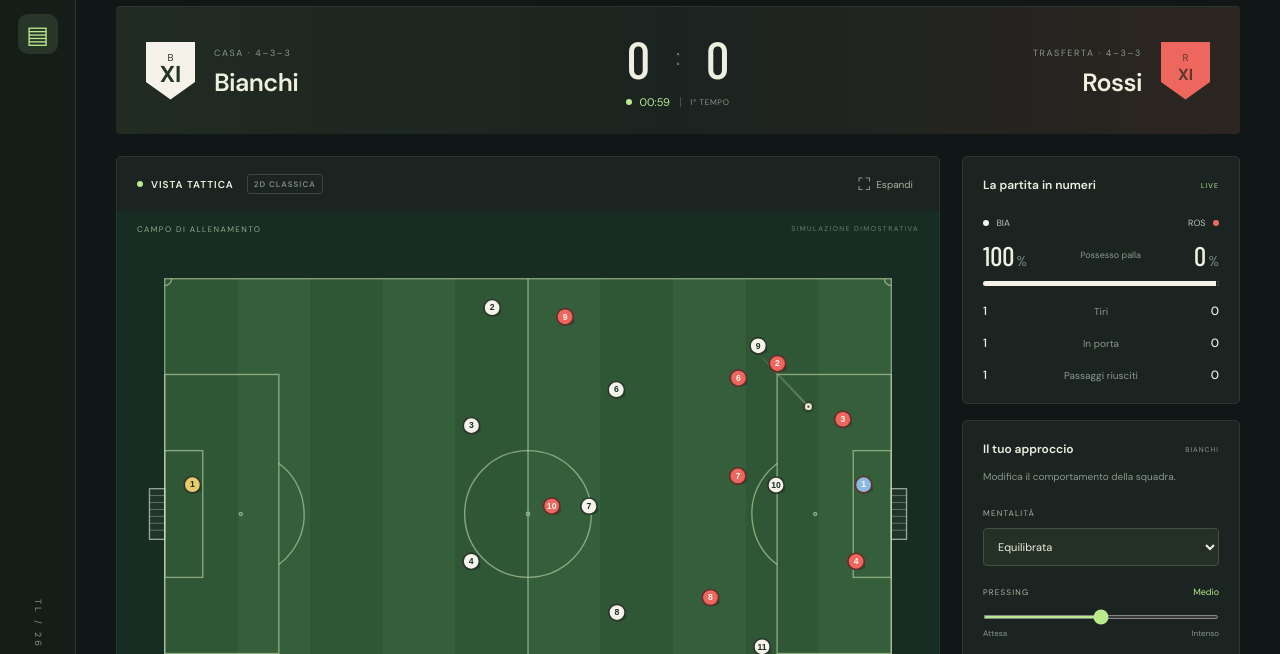
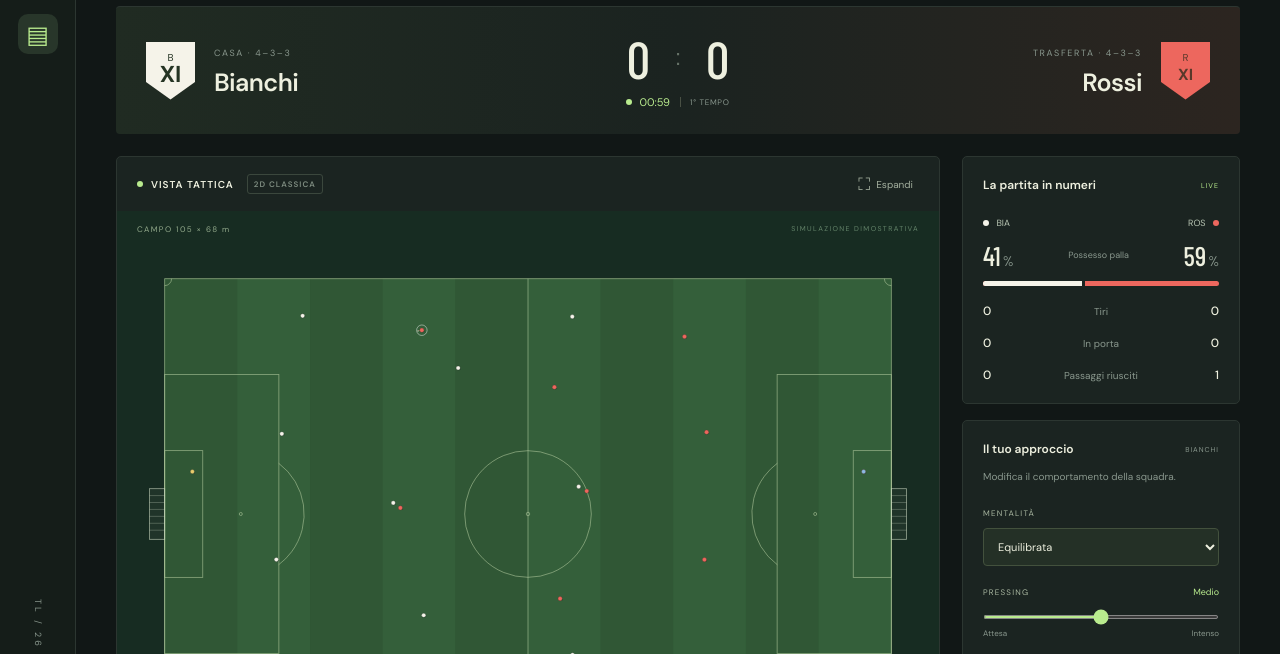
Before and after one commit to Wizards2k/FootballManagerAI2026, a website with bundled scripts: page index.html in a window 1280 px wide. Shown: the part 125-779 px from the top of the page. Built offline with nearby package versions, Linux system fonts and the light colour scheme.

Commit message:
Scale players and ball to metric pitch dimensions

```diff
--- a/app.mjs
+++ b/app.mjs
@@ -1,4 +1,5 @@
 import { Match } from './engine.mjs';
+import { PITCH, PLAYER, BALL, pitchViewport } from './geometry.mjs';
 const $=id=>document.getElementById(id);
 const match=new Match();let paused=false,speed=1,last=0,accumulator=0,lastEvent=0,selected=null;const trail=[];
 const canvas=$('pitch'),ctx=canvas.getContext('2d');
@@ -7,11 +8,11 @@ function pitch(){
   const w=canvas.clientWidth,h=canvas.clientHeight,dpr=window.devicePixelRatio||1;
   if(canvas.width!==Math.round(w*dpr)||canvas.height!==Math.round(h*dpr)){canvas.width=Math.round(w*dpr);canvas.height=Math.round(h*dpr);}
   ctx.setTransform(dpr,0,0,dpr,0,0);ctx.clearRect(0,0,w,h);
-  const s=Math.min(w/113,h/78),ox=(w-105*s)/2,oy=(h-68*s)/2;view={s,ox,oy};
+  const {s,ox,oy}=pitchViewport(w,h);view={s,ox,oy};
   ctx.save();ctx.translate(ox,oy);ctx.scale(s,s);
   ctx.fillStyle='#315b37';ctx.fillRect(0,0,105,68);
   for(let i=0;i<10;i++){ctx.fillStyle=i%2?'#345f3a':'#305735';ctx.fillRect(i*10.5,0,10.5,68);}
-  ctx.strokeStyle='#b5cda0aa';ctx.lineWidth=.2;
+  ctx.strokeStyle='#b5cda0aa';ctx.lineWidth=PITCH.lineWidth;
   const rect=(x,y,w,h)=>ctx.strokeRect(x,y,w,h),circle=(x,y,r)=>{ctx.beginPath();ctx.arc(x,y,r,0,Math.PI*2);ctx.stroke();};
   rect(0,0,105,68);ctx.beginPath();ctx.moveTo(52.5,0);ctx.lineTo(52.5,68);ctx.stroke();circle(52.5,34,9.15);
   for(const left of [true,false]){
@@ -19,21 +20,25 @@ function pitch(){
     const px=left?11:94;circle(px,34,.22);
     ctx.beginPath();ctx.arc(px,34,9.15,left?-0.93:Math.PI-.93,left?.93:Math.PI+.93);ctx.stroke();
     ctx.fillStyle='#dbe3d00b';ctx.fillRect(left?-2.2:105,30.34,2.2,7.32);ctx.strokeStyle='#cedac5aa';rect(left?-2.2:105,30.34,2.2,7.32);
-    ctx.lineWidth=.08;for(let j=1;j<7;j++){ctx.beginPath();ctx.moveTo(left?-2.2:105,30.34+j);ctx.lineTo(left?0:107.2,30.34+j);ctx.stroke();}ctx.lineWidth=.2;ctx.strokeStyle='#b5cda0aa';
+    ctx.lineWidth=.06;for(let j=1;j<7;j++){ctx.beginPath();ctx.moveTo(left?-2.2:105,30.34+j);ctx.lineTo(left?0:107.2,30.34+j);ctx.stroke();}ctx.lineWidth=PITCH.lineWidth;ctx.strokeStyle='#b5cda0aa';
   }
   circle(52.5,34,.25);
   for(const [x,y,start] of [[0,0,0],[105,0,Math.PI/2],[105,68,Math.PI],[0,68,Math.PI*1.5]]){ctx.beginPath();ctx.arc(x,y,1,start,start+Math.PI/2);ctx.stroke();}
-  if($('trails').checked&&trail.length>1){for(let i=1;i<trail.length;i++){ctx.strokeStyle=`rgba(255,246,204,${i/trail.length*.35})`;ctx.lineWidth=.28;ctx.beginPath();ctx.moveTo(trail[i-1].x,trail[i-1].y);ctx.lineTo(trail[i].x,trail[i].y);ctx.stroke();}}
+  if($('trails').checked&&trail.length>1){for(let i=1;i<trail.length;i++){ctx.strokeStyle=`rgba(255,246,204,${i/trail.length*.35})`;ctx.lineWidth=.06;ctx.beginPath();ctx.moveTo(trail[i-1].x,trail[i-1].y);ctx.lineTo(trail[i].x,trail[i].y);ctx.stroke();}}
   for(const p of [...match.players].sort((a,b)=>a.y-b.y)){
     const chosen=p===selected;const carrier=match.players[match.owner]===p&&!match.flight;
-    if(carrier||chosen){ctx.strokeStyle=chosen?'#f6d783':'#ffffff70';ctx.lineWidth=.23;circle(p.x,p.y,1.65);}
-    ctx.fillStyle='#0b1d1f55';ctx.beginPath();ctx.ellipse(p.x+.18,p.y+.6,1.2,.65,0,0,Math.PI*2);ctx.fill();
-    ctx.fillStyle=p.number===1?(p.team===0?'#e8cb6b':'#8cb9e3'):colors[p.team];ctx.strokeStyle=p.team===0?'#29342c':'#652d2a';ctx.lineWidth=.23;
-    ctx.beginPath();ctx.arc(p.x,p.y,1.18,0,Math.PI*2);ctx.fill();ctx.stroke();
-    ctx.fillStyle=p.team===0?'#1c3027':'#fff4e9';ctx.font='bold 1.25px Arial';ctx.textAlign='center';ctx.textBaseline='middle';ctx.fillText(p.number,p.x,p.y+.05);
-    if($('names').checked||chosen){ctx.font='1.35px Arial';const label=`${p.team===0?'B':'R'} · ${p.role}`;const tw=ctx.measureText(label).width;ctx.fillStyle='#15251ed9';ctx.fillRect(p.x-tw/2-.6,p.y+1.7,tw+1.2,2.6);ctx.fillStyle='#f5f4df';ctx.fillText(label,p.x,p.y+3);}
+    if(carrier||chosen){ctx.strokeStyle=chosen?'#f6d783':'#ffffff70';ctx.lineWidth=1/s;circle(p.x,p.y,PLAYER.radius+3/s);}
+    ctx.fillStyle='#0b1d1f55';ctx.beginPath();ctx.ellipse(p.x+.08,p.y+.15,PLAYER.radius,.16,0,0,Math.PI*2);ctx.fill();
+    ctx.fillStyle=p.number===1?(p.team===0?'#e8cb6b':'#8cb9e3'):colors[p.team];ctx.strokeStyle=p.team===0?'#29342c':'#652d2a';ctx.lineWidth=.04;
+    // Inset the stroke so the OUTER diameter remains exactly 0.65 m.
+    ctx.beginPath();ctx.arc(p.x,p.y,PLAYER.radius-ctx.lineWidth/2,0,Math.PI*2);ctx.fill();ctx.stroke();
+    ctx.textAlign='center';ctx.textBaseline='middle';
+    if(PLAYER.diameter*s>=12){ctx.fillStyle=p.team===0?'#1c3027':'#fff4e9';ctx.font=`bold ${PLAYER.diameter*.52}px Arial`;ctx.fillText(p.number,p.x,p.y);}
+    if($('names').checked||chosen){const fontSize=10/s;ctx.font=`${fontSize}px Arial`;const label=`${p.team===0?'B':'R'}${p.number} · ${p.role}`;const tw=ctx.measureText(label).width;const ly=p.y+PLAYER.radius+8/s;ctx.fillStyle='#15251ed9';ctx.fillRect(p.x-tw/2-3/s,ly-7/s,tw+6/s,14/s);ctx.fillStyle='#f5f4df';ctx.fillText(label,p.x,ly);}
   }
-  ctx.shadowColor='#0008';ctx.shadowBlur=2;ctx.fillStyle='#fff9d7';ctx.strokeStyle='#24312b';ctx.lineWidth=.14;ctx.beginPath();ctx.arc(match.ball.x,match.ball.y,.58,0,Math.PI*2);ctx.fill();ctx.stroke();ctx.shadowBlur=0;ctx.fillStyle='#314238';ctx.fillRect(match.ball.x-.15,match.ball.y-.15,.3,.3);
+  ctx.fillStyle='#fff9d7';ctx.strokeStyle='#24312b';ctx.lineWidth=.015;ctx.beginPath();ctx.arc(match.ball.x,match.ball.y,BALL.radius-ctx.lineWidth/2,0,Math.PI*2);ctx.fill();ctx.stroke();
+  // A ten-metre ruler gives a visual reference at every screen size.
+  ctx.strokeStyle='#adc49c';ctx.lineWidth=1/s;ctx.beginPath();ctx.moveTo(0,71);ctx.lineTo(10,71);ctx.moveTo(0,70.6);ctx.lineTo(0,71.4);ctx.moveTo(10,70.6);ctx.lineTo(10,71.4);ctx.stroke();ctx.fillStyle='#adc49c';ctx.textAlign='left';ctx.font=`${9/s}px Arial`;ctx.fillText('10 m',12,71);
   if(paused){ctx.fillStyle='#12251b88';ctx.fillRect(0,0,105,68);ctx.fillStyle='#f5f3e9';ctx.textAlign='center';ctx.font='bold 3px Arial';ctx.fillText('PARTITA IN PAUSA',52.5,34);}
   ctx.restore();
 }
--- a/engine.mjs
+++ b/engine.mjs
@@ -1,3 +1,4 @@
+import { PLAYER, BALL } from './geometry.mjs';
 const clamp = (n,a,b) => Math.max(a,Math.min(b,n));
 const distance = (a,b) => Math.hypot(a.x-b.x,a.y-b.y);
 const formation = [[5,34],[24,9],[21,26],[21,42],[24,59],[42,18],[38,34],[42,50],[63,10],[65,34],[63,58]];
@@ -56,7 +57,7 @@ export class Match {
       }
       return;
     }
-    this.ball.x=carrier.x+dir*.75;this.ball.y=carrier.y+.4;
+    this.ball.x=carrier.x+dir*(PLAYER.radius+BALL.radius+.12);this.ball.y=carrier.y+.1;
     if(this.cooldown>0)return;
     const nearest=this.players.filter(p=>p.team!==carrier.team&&p.number!==1).sort((a,b)=>distance(a,carrier)-distance(b,carrier))[0];
     if(distance(nearest,carrier)<2&&this.random()<.4){this.owner=this.players.indexOf(nearest);this.hold=0;this.cooldown=1.2;this.event(`Recupero dei ${nearest.team===0?'Bianchi':'Rossi'}: riparte l’azione.`,'turnover');return;}
--- /dev/null
+++ b/geometry.mjs
@@ -0,0 +1,16 @@
+// World coordinates and all physical dimensions are in metres.
+// Pitch: FIFA stadium guidelines; markings/ball: IFAB Laws 1 and 2.
+export const PITCH = Object.freeze({
+  length:105, width:68, marginX:4, marginY:5,
+  lineWidth:.12, goalWidth:7.32, goalDepth:2.2,
+  penaltyDepth:16.5, goalAreaDepth:5.5, penaltySpot:11,
+  centreRadius:9.15, cornerRadius:1,
+});
+// A conventional top-down body footprint, not the player's standing height
+// and not an IFAB measurement. Labels and selection rings are UI overlays.
+export const PLAYER = Object.freeze({diameter:.65, radius:.325});
+export const BALL = Object.freeze({circumference:.69, radius:.69/(2*Math.PI)});
+export function pitchViewport(width,height){
+  const scale=Math.min(width/(PITCH.length+2*PITCH.marginX),height/(PITCH.width+2*PITCH.marginY));
+  return {s:scale,ox:(width-PITCH.length*scale)/2,oy:(height-PITCH.width*scale)/2};
+}
--- a/index.html
+++ b/index.html
@@ -6,7 +6,7 @@
 <main>
   <header><div><div class="eyebrow">TOUCHLINE <span>/</span> MATCH ENGINE LAB</div><h1>Dentro la partita<span>.</span></h1></div><div class="prototype"><i></i> PROTOTIPO 2D <span>v0.1</span></div></header>
   <section class="scoreboard" aria-label="Risultato"><div class="team home"><div class="crest">B<br><b>XI</b></div><div><small>CASA · 4–3–3</small><h2>Bianchi</h2></div></div><div class="score-center"><div class="score"><span id="homeScore">0</span><b>:</b><span id="awayScore">0</span></div><div class="match-time"><i></i><span id="clock">00:00</span><span id="period">1° TEMPO</span></div></div><div class="team away"><div><small>TRASFERTA · 4–3–3</small><h2>Rossi</h2></div><div class="crest roma">R<br><b>XI</b></div></div></section>
-  <div class="workspace"><section class="match-panel"><div class="panel-bar"><div class="live-label"><i></i> VISTA TATTICA <span>2D CLASSICA</span></div><button id="fullscreen" class="text-button" title="Espandi il campo">⛶ <span>Espandi</span></button></div><div class="pitch-wrap" id="pitchWrap"><div class="pitch-meta">CAMPO DI ALLENAMENTO <span>SIMULAZIONE DIMOSTRATIVA</span></div><canvas id="pitch" aria-label="Vista dall’alto della partita con ventidue giocatori e palla"></canvas><div class="pitch-bottom"><span>← BIANCHI</span><span>ROSSI →</span></div></div><div class="commentary" aria-live="polite"><span id="eventMinute">00′</span><p id="commentary">Calcio d’inizio. Bianchi muove il primo pallone.</p><span class="sound-bars">▂ ▅ ▃ ▆</span></div><div class="playback"><div class="playback-left"><button id="play" class="play-button" aria-label="Metti in pausa">Ⅱ</button><button id="reset" class="icon-button" title="Ricomincia la partita" aria-label="Ricomincia la partita">↺</button><div class="divider"></div><span class="control-label">VELOCITÀ</span><div class="speeds" aria-label="Velocità simulazione"><button data-speed="0.5">0.5×</button><button data-speed="1" class="selected">1×</button><button data-speed="2">2×</button><button data-speed="4">4×</button></div></div><div class="playback-right"><label><input id="names" type="checkbox"> Nomi</label><label><input id="trails" type="checkbox" checked> Scia palla</label></div></div></section>
+  <div class="workspace"><section class="match-panel"><div class="panel-bar"><div class="live-label"><i></i> VISTA TATTICA <span>2D CLASSICA</span></div><button id="fullscreen" class="text-button" title="Espandi il campo">⛶ <span>Espandi</span></button></div><div class="pitch-wrap" id="pitchWrap"><div class="pitch-meta">CAMPO 105 × 68 m <span>SIMULAZIONE DIMOSTRATIVA</span></div><canvas id="pitch" aria-label="Vista dall’alto della partita con ventidue giocatori e palla"></canvas><div class="pitch-bottom"><span>← BIANCHI</span><span>ROSSI →</span></div></div><div class="commentary" aria-live="polite"><span id="eventMinute">00′</span><p id="commentary">Calcio d’inizio. Bianchi muove il primo pallone.</p><span class="sound-bars">▂ ▅ ▃ ▆</span></div><div class="playback"><div class="playback-left"><button id="play" class="play-button" aria-label="Metti in pausa">Ⅱ</button><button id="reset" class="icon-button" title="Ricomincia la partita" aria-label="Ricomincia la partita">↺</button><div class="divider"></div><span class="control-label">VELOCITÀ</span><div class="speeds" aria-label="Velocità simulazione"><button data-speed="0.5">0.5×</button><button data-speed="1" class="selected">1×</button><button data-speed="2">2×</button><button data-speed="4">4×</button></div></div><div class="playback-right"><label><input id="names" type="checkbox"> Nomi</label><label><input id="trails" type="checkbox" checked> Scia palla</label></div></div></section>
   <aside class="inspector"><section class="stats-card"><div class="section-heading"><h3>La partita in numeri</h3><span>LIVE</span></div><div class="stats-team-labels"><span><i class="dot mint"></i> BIA</span><span>ROS <i class="dot coral"></i></span></div><div class="possession-values"><b id="possHome">50<span>%</span></b><small>Possesso palla</small><b id="possAway">50<span>%</span></b></div><div class="possession-bar"><i id="possBar"></i></div><div class="stat-row"><b id="shotsHome">0</b><span>Tiri</span><b id="shotsAway">0</b></div><div class="stat-row"><b id="targetHome">0</b><span>In porta</span><b id="targetAway">0</b></div><div class="stat-row"><b id="passesHome">0</b><span>Passaggi riusciti</span><b id="passesAway">0</b></div></section>
   <section class="tactics-card"><div class="section-heading"><h3>Il tuo approccio</h3><span class="muted">BIANCHI</span></div><p>Modifica il comportamento della squadra.</p><label class="field-label" for="mentality">MENTALITÀ</label><div class="select-wrap"><select id="mentality"><option value="balanced">Equilibrata</option><option value="attacking">Offensiva</option><option value="defensive">Prudente</option></select></div><div class="intensity-label"><label class="field-label" for="pressing">PRESSING</label><span id="pressValue">Medio</span></div><input id="pressing" type="range" min="0" max="2" value="1"><div class="range-labels"><span>Attesa</span><span>Intenso</span></div><div class="tactic-note"><span>↗</span><p id="tacticNote">Linee compatte e costruzione paziente.</p></div></section>
   <section class="events-card"><div class="section-heading"><h3>Dal campo</h3><span>CRONACA</span></div><ol id="events"></ol></section></aside></div>
```
Also changed, not shown: README.md.
